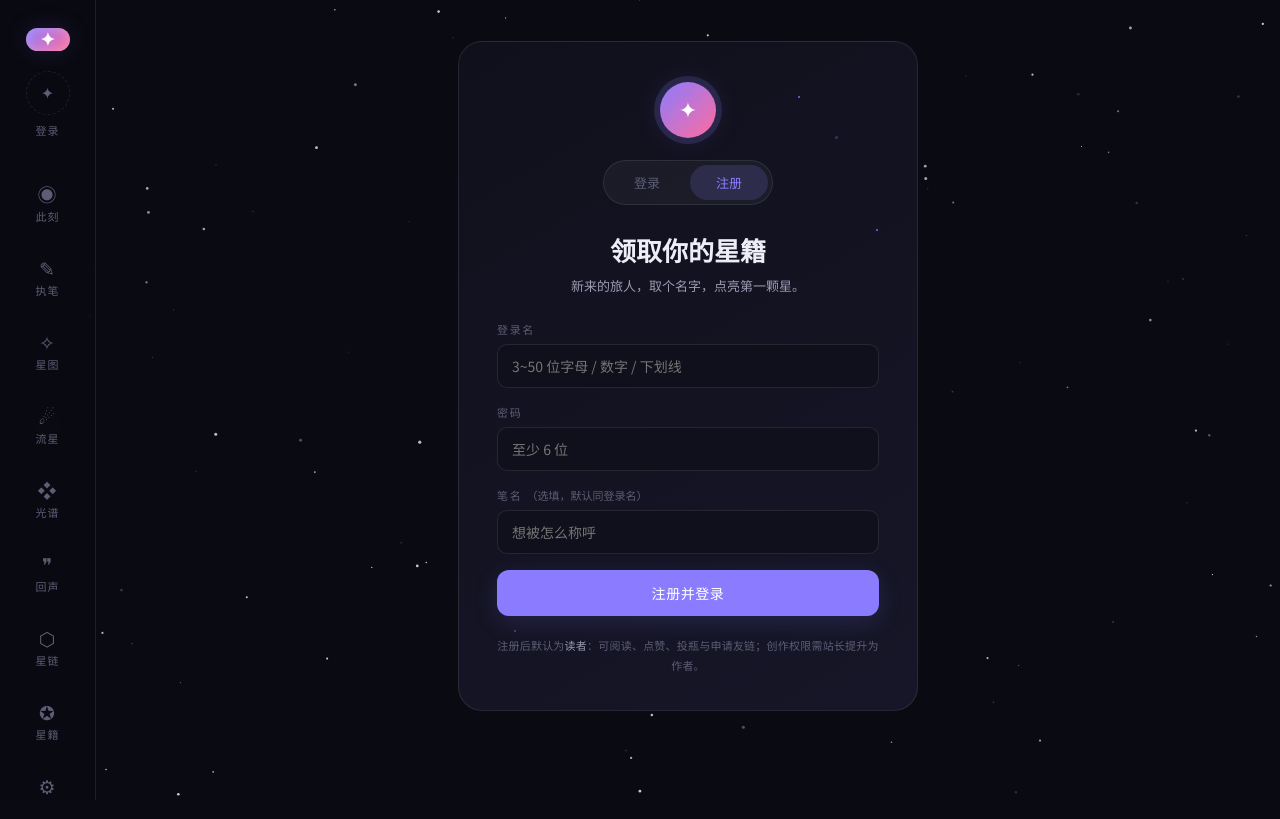
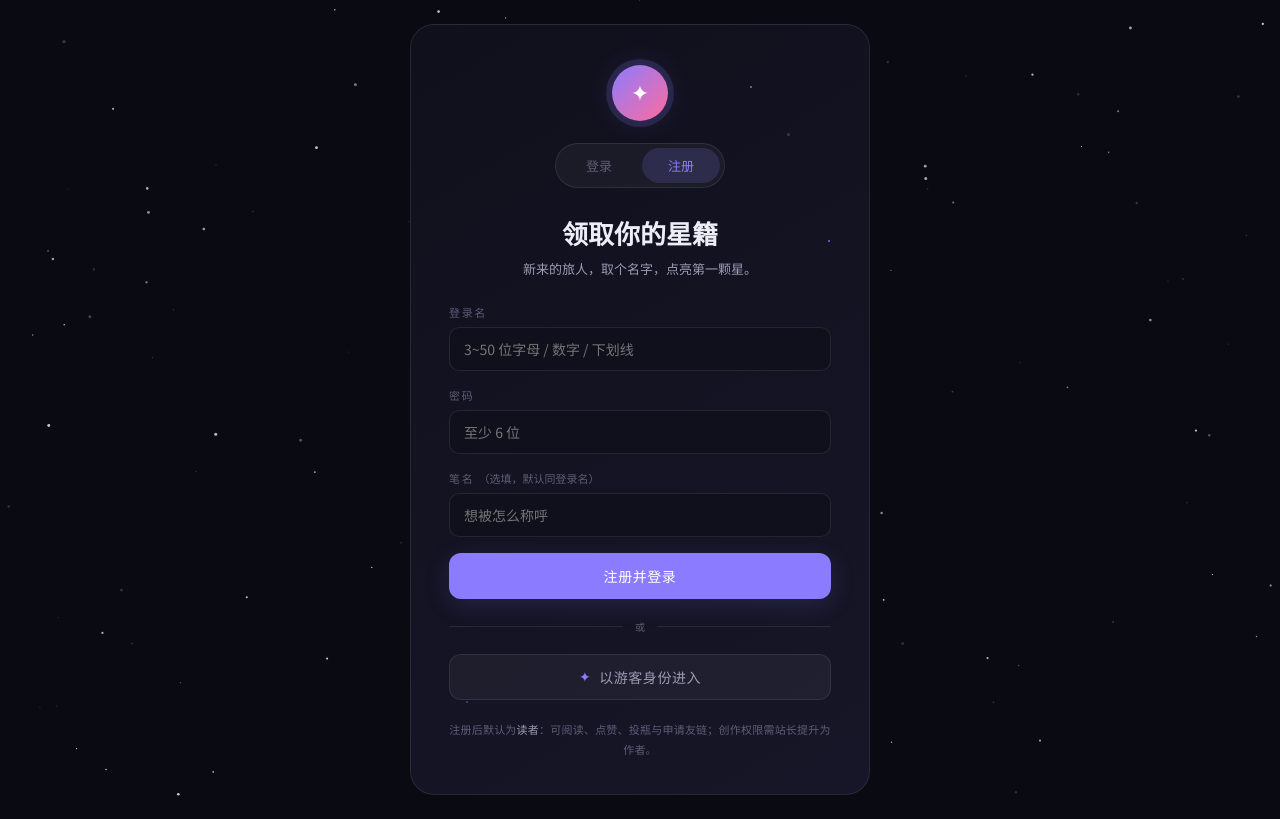
Before and after one commit to YAX-J/stellar-ink, a Vue app in the folder stellar-ink-web/: page /register in a window 1280 px wide. Built offline with nearby package versions, Linux system fonts and the light colour scheme; no server answers.

Commit message:
feat(web): 增加游客入口并默认跳转登录

```diff
--- a/stellar-ink-web/src/App.vue
+++ b/stellar-ink-web/src/App.vue
@@ -1,5 +1,5 @@
 <script setup>
-import { watch, watchEffect } from 'vue'
+import { computed, watch, watchEffect } from 'vue'
 import { useRoute } from 'vue-router'
 import { useSettingsStore } from '@/stores/settings'
 import Starfield from '@/components/canvas/Starfield.vue'
@@ -7,6 +7,7 @@ import RailNav from '@/components/common/RailNav.vue'
 
 const route = useRoute()
 const settings = useSettingsStore()
+const isAuthPage = computed(() => route.name === 'login' || route.name === 'register')
 
 watchEffect(() => {
   document.body.dataset.theme = settings.theme
@@ -24,8 +25,12 @@ watch(
 
 <template>
   <Starfield />
-  <RailNav />
-  <main class="main">
+  <RailNav v-if="!isAuthPage" />
+  <main class="main" :class="{ 'auth-main': isAuthPage }">
     <RouterView />
   </main>
 </template>
+
+<style scoped>
+.main.auth-main{margin-left:0; margin-bottom:0}
+</style>
--- a/stellar-ink-web/src/components/common/RailNav.vue
+++ b/stellar-ink-web/src/components/common/RailNav.vue
@@ -25,14 +25,20 @@ const items = [
 const activeKey = computed(() => (route.name === 'read' ? settings.lastPageName : route.name))
 
 const avatarChar = computed(() => {
+  if (auth.isGuest) return '游'
   if (!auth.isLoggedIn) return '✦'
   const n = auth.user.nickname || auth.user.username || '星'
   return n.trim().charAt(0)
 })
-/* 未登录显示「登录」，已登录显示角色（读者 / 作者 / 站长） */
-const userLabel = computed(() => (auth.isLoggedIn ? roleLabel(auth.role) : '登录'))
+/* 身份标签区分游客、未登录与已登录角色 */
+const userLabel = computed(() => {
+  if (auth.isLoggedIn) return roleLabel(auth.role)
+  return auth.isGuest ? '游客' : '登录'
+})
 const userTip = computed(() =>
-  auth.isLoggedIn ? `${auth.user.nickname || auth.user.username} · ${roleLabel(auth.role)}` : '登录 / 注册',
+  auth.isLoggedIn
+    ? `${auth.user.nickname || auth.user.username} · ${roleLabel(auth.role)}`
+    : auth.isGuest ? '游客浏览 · 登录 / 注册' : '登录 / 注册',
 )
 </script>
 
@@ -41,10 +47,10 @@ const userTip = computed(() =>
     <RouterLink class="logo" to="/" title="星笺">✦</RouterLink>
     <!-- 身份入口：紧跟 logo 下方，导航栏底部只留状态灯 -->
     <RouterLink
-      class="rail-user" :class="{ on: auth.isLoggedIn }"
+      class="rail-user" :class="{ on: auth.isLoggedIn || auth.isGuest }"
       :to="auth.isLoggedIn ? '/account' : '/login'" :title="userTip"
     >
-      <span class="ru-avatar" :class="{ on: auth.isLoggedIn }">{{ avatarChar }}</span>
+      <span class="ru-avatar" :class="{ on: auth.isLoggedIn, guest: auth.isGuest }">{{ avatarChar }}</span>
       <span class="ru-label">{{ userLabel }}</span>
     </RouterLink>
     <RouterLink
@@ -91,6 +97,8 @@ body.focus-mode .rail{opacity:0; transform:translateX(-100%); pointer-events:non
 .ru-avatar.on{border-style:solid; border-color:transparent; color:#fff;
   background:linear-gradient(135deg,var(--primary),var(--rose));
   box-shadow:0 4px 16px var(--primary-soft)}
+.ru-avatar.guest{border-style:solid; border-color:var(--primary); color:var(--primary);
+  background:var(--primary-soft); box-shadow:none}
 .ru-label{font-size:11px; letter-spacing:.08em}
 .rail-user.on .ru-label{color:var(--ink-dim)}
 .nav-item{
--- a/stellar-ink-web/src/router/index.js
+++ b/stellar-ink-web/src/router/index.js
@@ -1,4 +1,5 @@
 import { createRouter, createWebHistory } from 'vue-router'
+import { useAuthStore } from '@/stores/auth'
 
 const routes = [
   { path: '/', name: 'home', component: () => import('@/views/home/HomeView.vue'), meta: { title: '此刻' } },
@@ -23,6 +24,14 @@ const router = createRouter({
   scrollBehavior: () => ({ top: 0 }),
 })
 
+router.beforeEach((to) => {
+  const auth = useAuthStore()
+  const isAuthPage = to.name === 'login' || to.name === 'register'
+  if (!isAuthPage && !auth.isLoggedIn && !auth.isGuest) {
+    return { name: 'login', query: { redirect: to.fullPath } }
+  }
+})
+
 router.afterEach((to) => {
   document.title = to.meta.title ? `星笺 · ${to.meta.title}` : '星笺 · STELLAR INK'
 })
--- a/stellar-ink-web/src/stores/auth.js
+++ b/stellar-ink-web/src/stores/auth.js
@@ -3,6 +3,7 @@ import { request, getToken, setToken, ApiError } from '@/api/client'
 import { roleAtLeast } from '@/utils/role'
 
 const USER_KEY = 'stellar-ink-user'
+const GUEST_KEY = 'stellar-ink-guest'
 
 function loadUser() {
   try {
@@ -17,13 +18,20 @@ function saveUser(user) {
   else localStorage.removeItem(USER_KEY)
 }
 
+function saveGuestMode(enabled) {
+  if (enabled) sessionStorage.setItem(GUEST_KEY, 'true')
+  else sessionStorage.removeItem(GUEST_KEY)
+}
+
 export const useAuthStore = defineStore('auth', {
   state: () => ({
     token: getToken() || '',
     user: loadUser(),
+    guestMode: !getToken() && sessionStorage.getItem(GUEST_KEY) === 'true',
   }),
   getters: {
     isLoggedIn: (s) => !!s.token,
+    isGuest: (s) => !s.token && s.guestMode,
     role: (s) => (s.user && s.user.role) || 'READER',
     isAdmin: (s) => s.user && s.user.role === 'ADMIN',
     isAuthorOrAbove: (s) => s.user && roleAtLeast(s.user.role, 'AUTHOR'),
@@ -33,9 +41,17 @@ export const useAuthStore = defineStore('auth', {
     _applySession(data) {
       this.token = data.tokenValue
       this.user = data.user
+      this.guestMode = false
       setToken(data.tokenValue)
       saveUser(data.user)
+      saveGuestMode(false)
       return data.user
+    },
+
+    enterAsGuest() {
+      if (this.token) return
+      this.guestMode = true
+      saveGuestMode(true)
     },
 
     async login({ username, password }) {
@@ -56,8 +72,10 @@ export const useAuthStore = defineStore('auth', {
       } finally {
         this.token = ''
         this.user = null
+        this.guestMode = false
         setToken('')
         saveUser(null)
+        saveGuestMode(false)
       }
     },
 
@@ -96,8 +114,10 @@ export const useAuthStore = defineStore('auth', {
     clearSession() {
       this.token = ''
       this.user = null
+      this.guestMode = false
       setToken('')
       saveUser(null)
+      saveGuestMode(false)
     },
   },
 })
--- a/stellar-ink-web/src/views/auth/AuthView.vue
+++ b/stellar-ink-web/src/views/auth/AuthView.vue
@@ -1,9 +1,10 @@
 <script setup>
 import { ref, computed, watch } from 'vue'
-import { useRouter } from 'vue-router'
+import { useRoute, useRouter } from 'vue-router'
 import { useAuthStore } from '@/stores/auth'
 
 const props = defineProps({ mode: { type: String, default: 'login' } })
+const route = useRoute()
 const router = useRouter()
 const auth = useAuthStore()
 
@@ -47,6 +48,12 @@ async function submit() {
   } finally {
     loading.value = false
   }
+}
+
+function enterAsGuest() {
+  auth.enterAsGuest()
+  const redirect = typeof route.query.redirect === 'string' ? route.query.redirect : '/'
+  router.replace(redirect)
 }
 </script>
 
@@ -92,6 +99,12 @@ async function submit() {
         </button>
       </form>
 
+      <div class="auth-divider"><span>或</span></div>
+      <button class="btn btn-ghost auth-guest" type="button" @click="enterAsGuest">
+        <span aria-hidden="true">✦</span>
+        以游客身份进入
+      </button>
+
       <p v-if="!isLogin" class="auth-note">
         注册后默认为<b>读者</b>：可阅读、点赞、投瓶与申请友链；创作权限需站长提升为作者。
       </p>
@@ -133,6 +146,11 @@ async function submit() {
 .auth-error{font-size:12px; color:var(--rose); margin-bottom:12px; line-height:1.6}
 .auth-submit{width:100%; justify-content:center}
 .auth-submit:disabled{opacity:.6; cursor:not-allowed; transform:none}
+.auth-divider{display:flex; align-items:center; gap:12px; margin:20px 0; color:var(--ink-faint);
+  font-family:var(--font-mono); font-size:10px}
+.auth-divider::before,.auth-divider::after{content:''; flex:1; height:1px; background:var(--line)}
+.auth-guest{width:100%; justify-content:center}
+.auth-guest span{color:var(--primary); font-family:var(--font-mono)}
 .auth-note{margin-top:20px; font-size:11px; line-height:1.8; color:var(--ink-faint);
   text-align:center; letter-spacing:.02em}
 .auth-note b{color:var(--ink-dim); font-weight:500}
```
